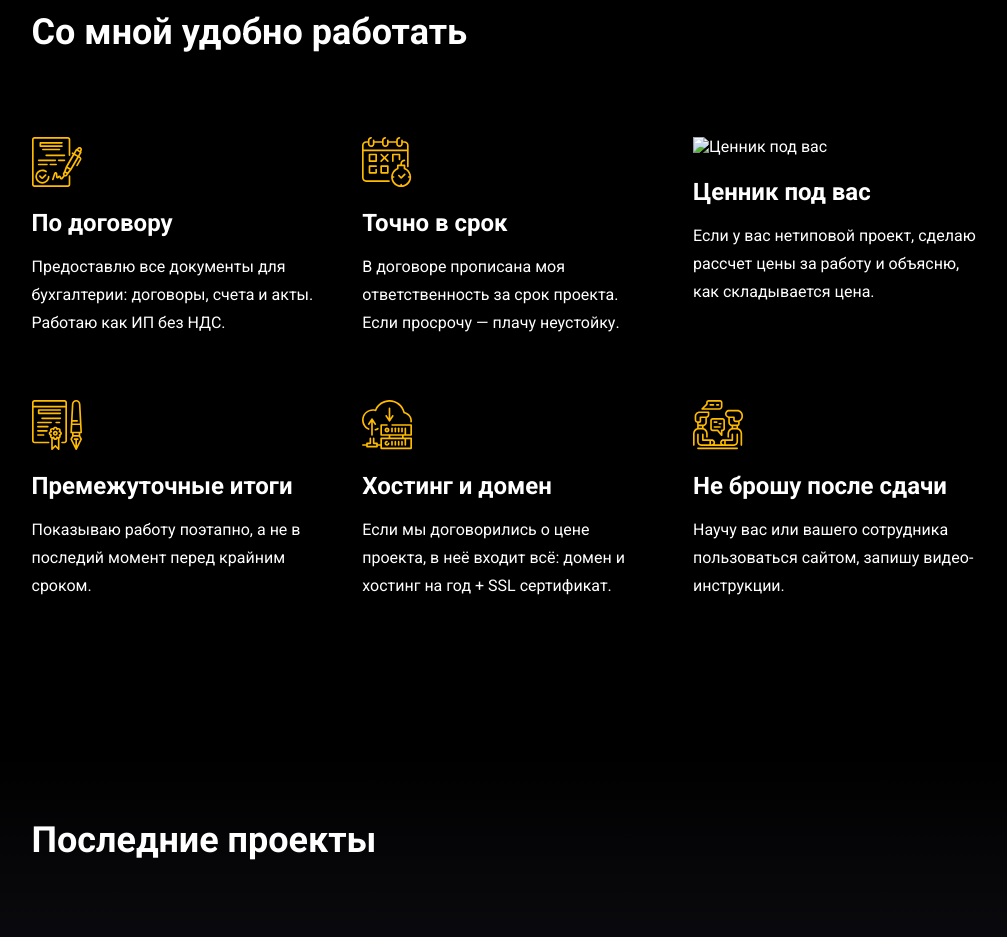
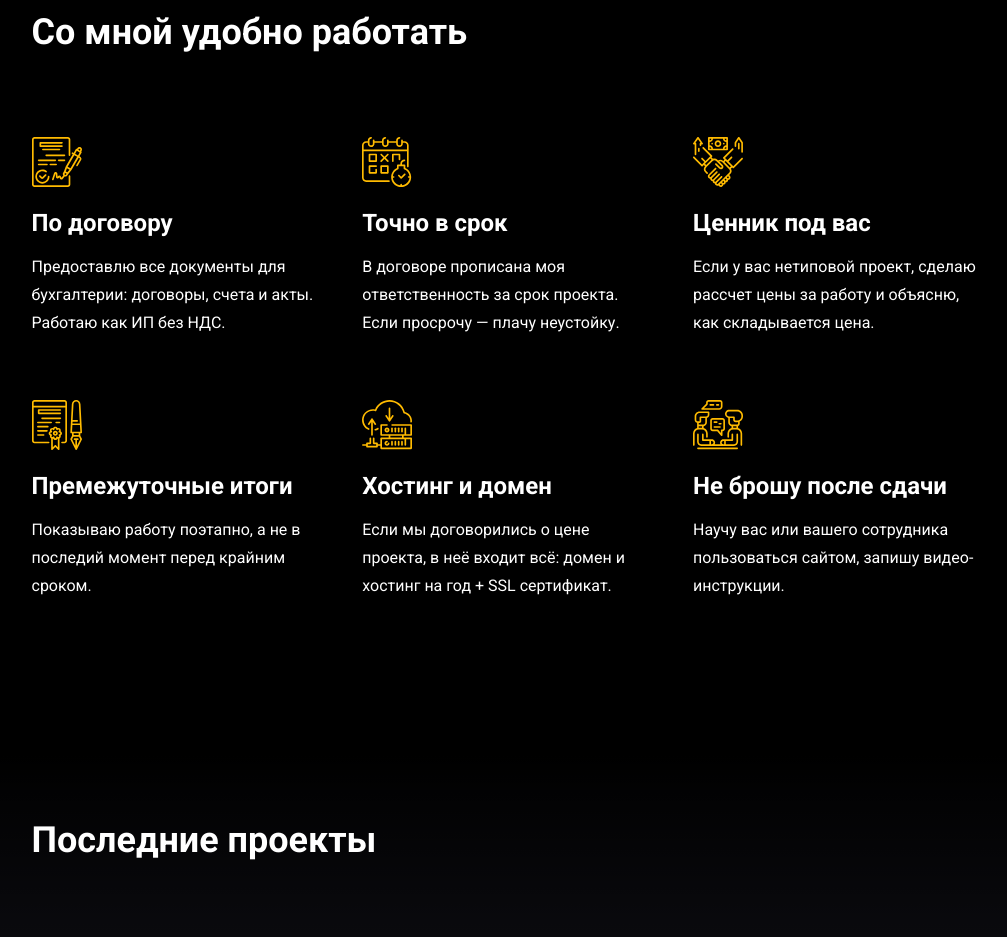
Before and after one commit to Vladislavvv7/portfolio, a plain HTML site: page index.html in a window 1280 px wide. Shown: the part 780-1717 px from the top of the page, without its empty margins (136-1143 px from the left). Drawn offline with Linux system fonts and the light colour scheme; files that its build step writes are made by us from their sources; files whose address does not match are found by name.

Commit message:
Update index.html

```diff
--- a/index.html
+++ b/index.html
@@ -50,7 +50,7 @@
                         <p class="features-text">В договоре прописана моя  ответственность за срок проекта. Если просрочу — плачу неустойку.</p>
                     </div>
                     <div class="feauters-item">
-                        <img src="/img/agreement-img.svg" alt="Ценник под вас" class="features-image">
+                        <img src="img/features/agreement-img.svg" alt="Ценник под вас" class="features-image">
                         <h3 class="feauters-title">Ценник под вас</h3>
                         <p class="features-text">Если у вас нетиповой проект, сделаю рассчет цены за работу и объясню, как складывается цена.</p>
                     </div>
```
